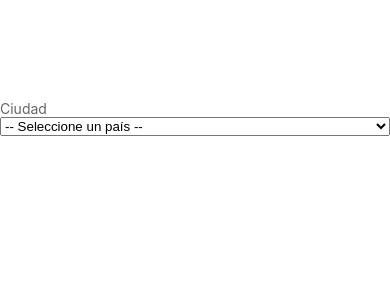
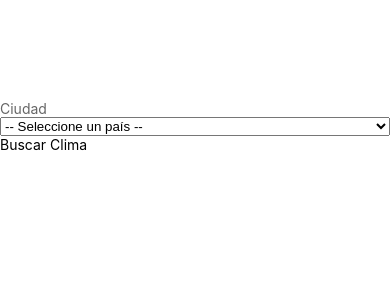
Before and after one commit to eraldovicente/React-Native, a React Native app in the folder climareact/: screen / in a window 390 px wide. Shown: the top 300 px of the page. Built offline with nearby package versions, Linux system fonts and the light colour scheme.

Commit message:
Creando el boton para enviar la peticion a la API

```diff
--- a/climareact/components/Formulario.js
+++ b/climareact/components/Formulario.js
@@ -1,5 +1,5 @@
 import React from 'react';
-import { Text, TextInput, View, StyleSheet } from 'react-native';
+import { Text, TextInput, View, StyleSheet, TouchableWithoutFeedback } from 'react-native';
 import {Picker} from '@react-native-picker/picker';
 
 const Formulario = () => {
@@ -24,6 +24,12 @@
                               <Picker.Item label="Perú" value="PE" />
                           </Picker>
                     </View>
+
+                    <TouchableWithoutFeedback>
+                         <View>
+                              <Text>Buscar Clima</Text>
+                         </View>
+                    </TouchableWithoutFeedback>
                </View>
           </>
      );
```
